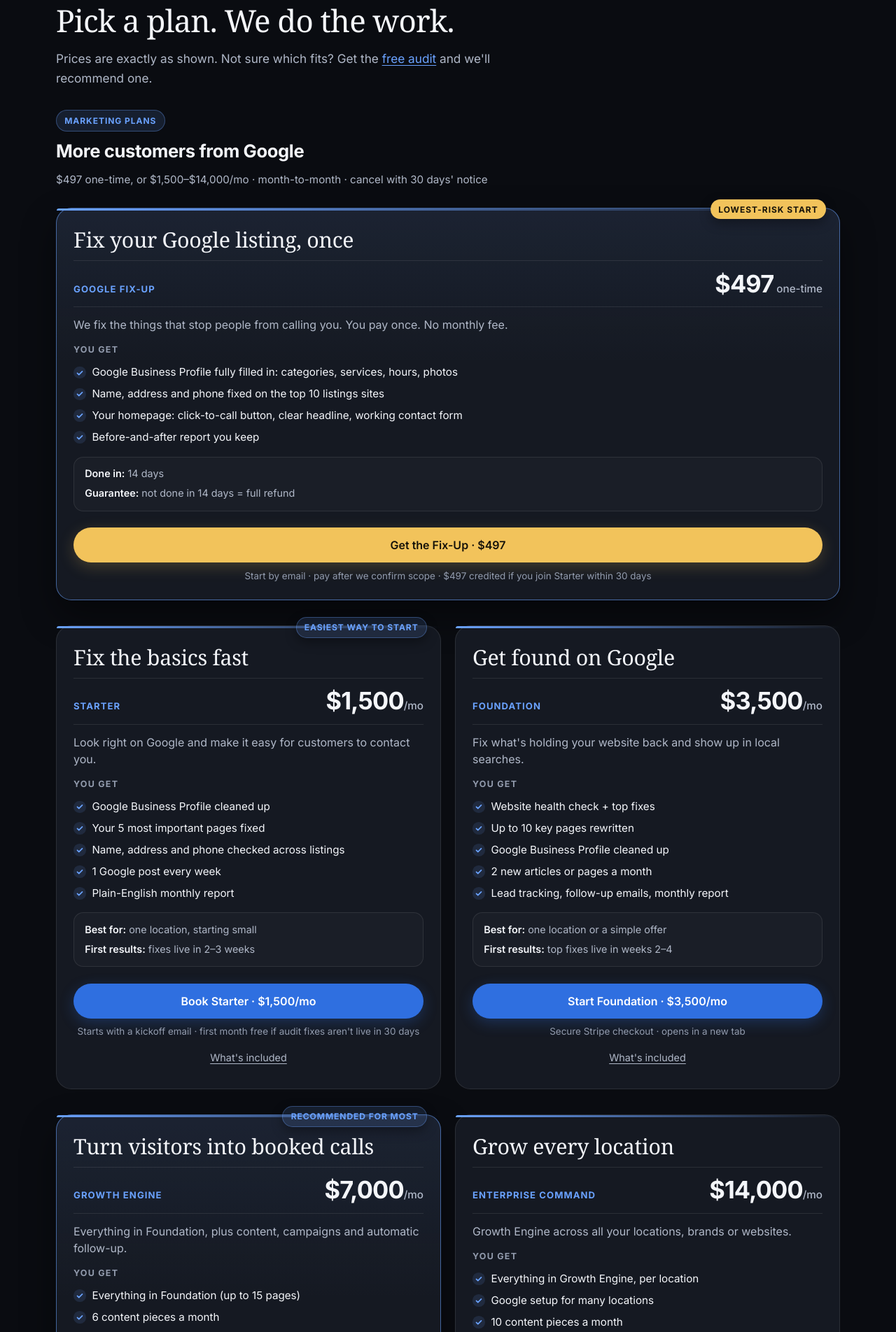
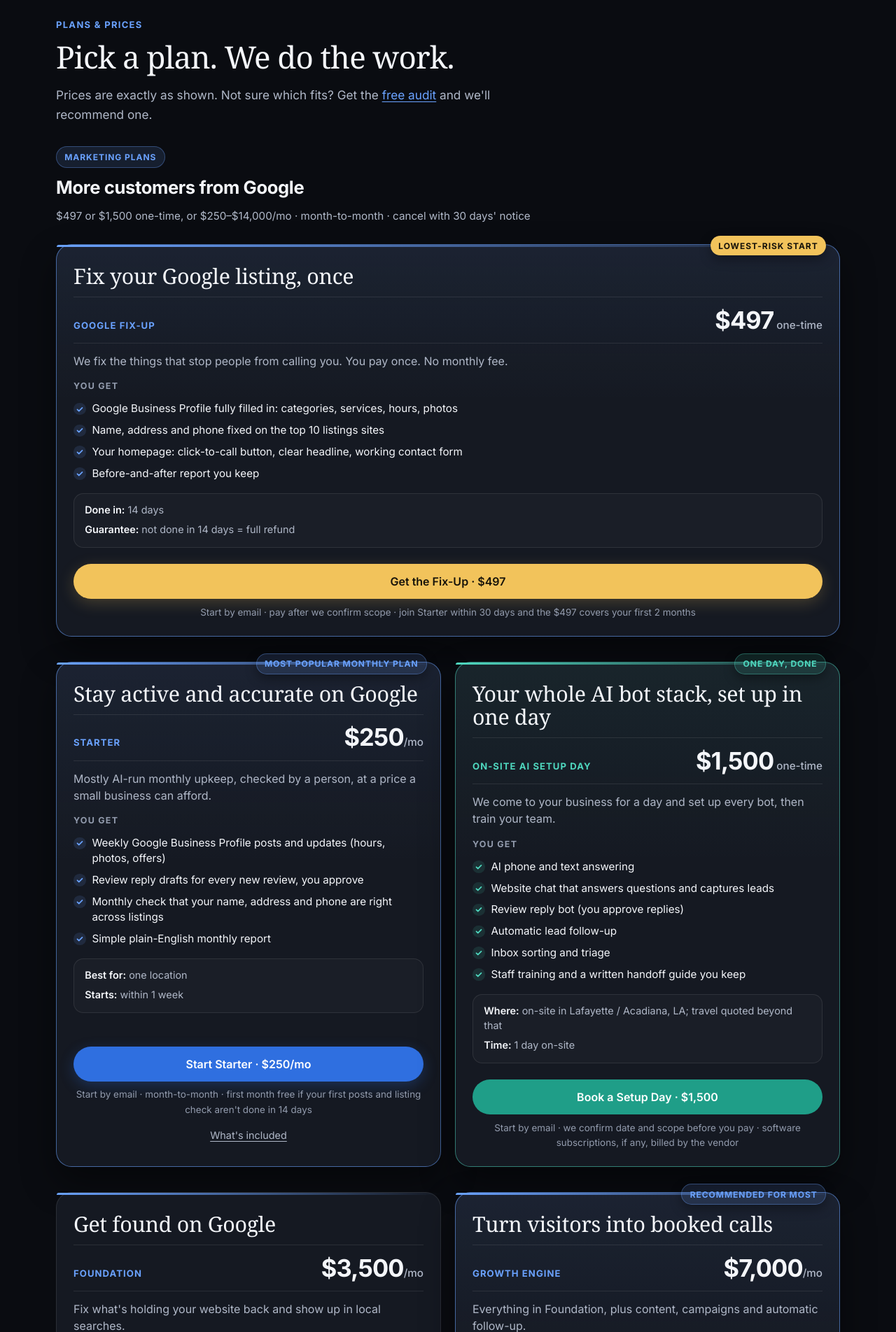
Before and after one commit to Michaelpeatross/root-cause-website, a Python web app: template templates/agency.html in a window 1280 px wide. Shown: the part 2196-4100 px from the top of the page at 70% size. Run offline with Jinja, Linux system fonts and the light colour scheme; the template is opened without the code that fills it, so the values that code supplies are empty; some web fonts are replaced.

Commit message:
ApexForge: Starter $250/mo AI-run upkeep, On-Site AI Setup Day $1,500

```diff
--- a/templates/agency.html
+++ b/templates/agency.html
@@ -4,7 +4,7 @@
 <meta charset="UTF-8" />
 <meta name="viewport" content="width=device-width, initial-scale=1" />
 <meta name="robots" content="index, follow" />
-<meta name="description" content="Local SEO agency for small business: get found on Google, Google Business Profile, and AI marketing automation. One-time Google Fix-Up $497, plans from $1,500/mo. Free website audit." />
+<meta name="description" content="Local SEO agency for small business: get found on Google, Google Business Profile, and AI marketing automation. One-time Google Fix-Up $497, plans from $250/mo. Free website audit." />
 <meta name="theme-color" content="#0a0c11" />
 <title>Local SEO Agency — Get Found on Google | ApexForge</title>
 <link rel="canonical" href="https://root-cause-test.com/agency" />
@@ -12,10 +12,10 @@
 <meta property="og:site_name" content="ApexForge" />
 <meta property="og:url" content="https://root-cause-test.com/agency" />
 <meta property="og:title" content="Local SEO Agency — Get Found on Google | ApexForge" />
-<meta property="og:description" content="Local SEO agency for small business: get found on Google, Google Business Profile, and AI marketing automation. One-time Google Fix-Up $497, plans from $1,500/mo. Free website audit." />
+<meta property="og:description" content="Local SEO agency for small business: get found on Google, Google Business Profile, and AI marketing automation. One-time Google Fix-Up $497, plans from $250/mo. Free website audit." />
 <meta name="twitter:card" content="summary" />
 <meta name="twitter:title" content="Local SEO Agency — Get Found on Google | ApexForge" />
-<meta name="twitter:description" content="Local SEO agency for small business: get found on Google, Google Business Profile, and AI marketing automation. One-time Google Fix-Up $497, plans from $1,500/mo. Free website audit." />
+<meta name="twitter:description" content="Local SEO agency for small business: get found on Google, Google Business Profile, and AI marketing automation. One-time Google Fix-Up $497, plans from $250/mo. Free website audit." />
 <link rel="preconnect" href="https://fonts.googleapis.com" />
 <link rel="preconnect" href="https://fonts.gstatic.com" crossorigin />
 <link href="https://fonts.googleapis.com/css2?family=Inter:wght@400;500;600;700&amp;family=Instrument+Serif:ital@0;1&amp;display=swap" rel="stylesheet" />
@@ -37,17 +37,18 @@
       "@id": "https://root-cause-test.com/agency#service",
       "name": "ApexForge Local SEO & AI Marketing",
       "url": "https://root-cause-test.com/agency",
-      "description": "Done-for-you local SEO, Google Business Profile optimization, get found on Google, and AI marketing automation for local and small businesses. Marketing plans from $1,500/mo, month-to-month with 30 days' notice.",
+      "description": "Done-for-you local SEO, Google Business Profile optimization, get found on Google, and AI marketing automation for local and small businesses. Marketing plans from $250/mo, month-to-month with 30 days' notice.",
       "provider": {"@id": "https://root-cause-test.com/agency#organization"},
       "areaServed": "United States",
-      "priceRange": "$497+",
+      "priceRange": "$250–$1,500 one-time or monthly; larger plans available",
       "offers": [
-        {"@type": "Offer", "name": "Starter", "price": "1500", "priceCurrency": "USD", "description": "Google Business Profile cleanup and optimization; fix-up of 5 most important website pages; local listing consistency check; 1 Google Business Profile post per week; plain-English monthly report. Month-to-month, cancel with 30 days' notice.", "url": "https://root-cause-test.com/agency#fix-basics"},
+        {"@type": "Offer", "name": "Starter", "price": "250", "priceCurrency": "USD", "description": "Mostly AI-run monthly upkeep: weekly Google Business Profile posts and updates, review reply drafts, monthly listing accuracy check, plain-English monthly report. Month-to-month, cancel with 30 days' notice.", "url": "https://root-cause-test.com/agency#fix-basics"},
         {"@type": "Offer", "name": "Review replies add-on", "price": "750", "priceCurrency": "USD", "description": "AI drafts Google and Yelp review replies you approve, flags angry reviews, monthly reputation report. Month-to-month, cancel with 30 days' notice.", "url": "https://root-cause-test.com/agency#protect-reputation"},
         {"@type": "Offer", "name": "Google profile upkeep add-on", "price": "500", "priceCurrency": "USD", "description": "Weekly Google Business Profile posts, Q&A drafts, photo ideas and name/address/phone checks. Ongoing upkeep; pairs with Starter or Foundation. Month-to-month, cancel with 30 days' notice.", "url": "https://root-cause-test.com/agency#stay-active-google"},
         {"@type": "Offer", "name": "Foundation", "price": "3500", "priceCurrency": "USD", "description": "Website health check and top technical fixes; up to 10 key pages rewritten; Google Business Profile and local basics; 2 new articles or pages every month; lead tracking, welcome + follow-up email series, monthly report. Month-to-month, cancel with 30 days' notice.", "url": "https://root-cause-test.com/agency#get-found"},
         {"@type": "Offer", "name": "Growth Engine", "price": "7000", "priceCurrency": "USD", "description": "Everything in Foundation (up to 15 key pages), plus 6 content pieces a month, campaigns, retargeting ads setup, and automatic follow-up. Month-to-month, cancel with 30 days' notice.", "url": "https://root-cause-test.com/agency#booked-calls"},
         {"@type": "Offer", "name": "Enterprise Command", "price": "14000", "priceCurrency": "USD", "description": "Full growth program across locations, brands or websites, with leadership reporting. Month-to-month, cancel with 30 days' notice.", "url": "https://root-cause-test.com/agency#every-location"},
+        {"@type": "Offer", "name": "On-Site AI Setup Day", "price": "1500", "priceCurrency": "USD", "description": "One day on-site in Lafayette/Acadiana, LA: AI phone/text answering, website chat, review reply bot, lead follow-up, inbox triage, staff training, written handoff.", "url": "https://root-cause-test.com/agency#onsite-setup"},
         {"@type": "Offer", "name": "AI Starter", "price": "3000", "priceCurrency": "USD", "description": "$15,000 one-time setup + $3,000/mo retainer. Customer chatbot, instant lead follow-up, 3–5 automated workflows. Retainer starts at go-live with a 3-month minimum, then month-to-month with 30 days' notice.", "url": "https://root-cause-test.com/agency#never-miss"},
         {"@type": "Offer", "name": "AI Operations", "price": "6000", "priceCurrency": "USD", "description": "$30,000 one-time setup + $6,000/mo retainer. AI assistants for sales, support and admin connected to CRM, email, calendar and accounting.", "url": "https://root-cause-test.com/agency#back-office"},
         {"@type": "Offer", "name": "AI Command", "price": "10000", "priceCurrency": "USD", "description": "$50,000+ one-time setup + $10,000+/mo retainer. Custom assistants per department, company knowledge base and live dashboards.", "url": "https://root-cause-test.com/agency#company-ai"},
@@ -58,7 +59,7 @@
       "@type": "FAQPage",
       "@id": "https://root-cause-test.com/agency#faq",
       "mainEntity": [
-        {"@type": "Question", "name": "How much does it cost?", "acceptedAnswer": {"@type": "Answer", "text": "The Google Fix-Up is $497 one-time. Marketing plans are $1,500, $3,500, $7,000 or $14,000 a month. Add-ons are $400–$1,200 a month. AI plans are a one-time setup ($15,000–$50,000+) plus $3,000–$10,000+ a month. The audit is free."}},
+        {"@type": "Question", "name": "How much does it cost?", "acceptedAnswer": {"@type": "Answer", "text": "The Google Fix-Up is $497 one-time. On-Site AI Setup Day is $1,500 one-time. Marketing plans are $250, $3,500, $7,000 or $14,000 a month. Add-ons are $400–$1,200 a month. AI plans are a one-time setup ($15,000–$50,000+) plus $3,000–$10,000+ a month. The audit is free."}},
         {"@type": "Question", "name": "How fast will I see changes?", "acceptedAnswer": {"@type": "Answer", "text": "Starter: first fixes live in 2–3 weeks. Foundation: top fixes in weeks 2–4. Growth Engine: first campaign in weeks 8–10. AI Starter: live in about 6 weeks. Google rankings take months to build, and nobody can guarantee them."}},
         {"@type": "Question", "name": "Can I cancel?", "acceptedAnswer": {"@type": "Answer", "text": "Yes. Marketing plans and add-ons are month-to-month: cancel anytime with 30 days' notice. AI plans have a 3-month minimum after go-live, then the same 30 days' notice."}},
         {"@type": "Question", "name": "Which plan should I pick?", "acceptedAnswer": {"@type": "Answer", "text": "Starting small: Starter. Want more Google traffic: Foundation. Ready to grow: Growth Engine. Several locations: Enterprise Command. Missing leads or buried in admin: the AI plans. Need just one thing: an add-on. Still not sure? Get the free audit or book a 20-min fit call."}},
@@ -106,7 +107,8 @@
 <p>I want to…</p>
 <div class="chips">
 <a href="#fix-once">Fix it once · $497</a>
-<a href="#fix-basics">Start small</a>
+<a href="#fix-basics">Monthly upkeep · $250</a>
+<a href="#onsite-setup">AI setup day · $1,500</a>
 <a href="#get-found">Get found on Google</a>
 <a href="#booked-calls">Get more booked calls</a>
 <a href="#never-miss">Answer every lead with AI</a>
@@ -161,7 +163,7 @@
 <div class="group-head first" id="marketing">
 <span class="pill pill-blue">Marketing plans</span>
 <h3>More customers from Google</h3>
-<span class="terms">$497 one-time, or $1,500–$14,000/mo · month-to-month · cancel with 30 days' notice</span>
+<span class="terms">$497 or $1,500 one-time, or $250–$14,000/mo · month-to-month · cancel with 30 days' notice</span>
 </div>
 <div class="offers four five">
 <article class="offer featured" id="fix-once">
@@ -177,23 +179,39 @@
 <li>Before-and-after report you keep</li>
 </ul>
 <div class="meta"><span><b>Done in:</b> 14 days</span><span><b>Guarantee:</b> not done in 14 days = full refund</span></div>
-<div class="cta"><a class="btn btn-gold" href="mailto:ptross23@gmail.com?bcc=michaelpeatross@gmail.com&amp;subject=ApexForge%20Google%20Fix-Up%20%E2%80%94%20%24497%20one-time&amp;body=Hi%20Ptross%2C%0A%0AI%27d%20like%20the%20ApexForge%20Google%20Fix-Up%20%28%24497%20one-time%29.%0A%0AName%3A%0ABusiness%20name%3A%0AWebsite%3A%0ACity%3A%0ABest%20phone%3A%0A%0AThanks%2C%0A">Get the Fix-Up · $497</a><p class="cta-note">Start by email · pay after we confirm scope · $497 credited if you join Starter within 30 days</p></div>
+<div class="cta"><a class="btn btn-gold" href="mailto:ptross23@gmail.com?bcc=michaelpeatross@gmail.com&amp;subject=ApexForge%20Google%20Fix-Up%20%E2%80%94%20%24497%20one-time&amp;body=Hi%20Ptross%2C%0A%0AI%27d%20like%20the%20ApexForge%20Google%20Fix-Up%20%28%24497%20one-time%29.%0A%0AName%3A%0ABusiness%20name%3A%0AWebsite%3A%0ACity%3A%0ABest%20phone%3A%0A%0AThanks%2C%0A">Get the Fix-Up · $497</a><p class="cta-note">Start by email · pay after we confirm scope · join Starter within 30 days and the $497 covers your first 2 months</p></div>
 </article>
-<article class="offer" id="fix-basics">
-<span class="flag pill pill-blue">Easiest way to start</span>
-<p class="outcome">Fix the basics fast</p>
-<div class="plan-row"><span class="plan-name">Starter</span><span class="price">$1,500<small>/mo</small></span></div>
-<p class="promise">Look right on Google and make it easy for customers to contact you.</p>
+<article class="offer featured" id="fix-basics">
+<span class="flag pill pill-blue">Most popular monthly plan</span>
+<p class="outcome">Stay active and accurate on Google</p>
+<div class="plan-row"><span class="plan-name">Starter</span><span class="price">$250<small>/mo</small></span></div>
+<p class="promise">Mostly AI-run monthly upkeep, checked by a person, at a price a small business can afford.</p>
 <p class="yg">You get</p>
 <ul class="checks">
-<li>Google Business Profile cleaned up</li>
-<li>Your 5 most important pages fixed</li>
-<li>Name, address and phone checked across listings</li>
-<li>1 Google post every week</li>
-<li>Plain-English monthly report</li>
+<li>Weekly Google Business Profile posts and updates (hours, photos, offers)</li>
+<li>Review reply drafts for every new review, you approve</li>
+<li>Monthly check that your name, address and phone are right across listings</li>
+<li>Simple plain-English monthly report</li>
 </ul>
-<div class="meta"><span><b>Best for:</b> one location, starting small</span><span><b>First results:</b> fixes live in 2–3 weeks</span></div>
-<div class="cta"><a class="btn btn-primary" href="mailto:ptross23@gmail.com?bcc=michaelpeatross@gmail.com&amp;subject=ApexForge%20Starter%20kickoff%20%E2%80%94%20%241%2C500%2Fmo&amp;body=Hi%20Ptross%2C%0A%0AI%27d%20like%20to%20book%20an%20ApexForge%20Starter%20kickoff%20%28%241%2C500%2Fmo%29.%0A%0AName%3A%0ACompany%3A%0AWebsite%3A%0ACity%3A%0ABest%20times%20%28America%2FChicago%29%3A%0A1.%0A2.%0A3.%0A%0AThanks%2C%0A">Book Starter · $1,500/mo</a><p class="cta-note">Starts with a kickoff email · first month free if audit fixes aren't live in 30 days</p><a class="mini" href="#starter">What's included</a></div>
+<div class="meta"><span><b>Best for:</b> one location</span><span><b>Starts:</b> within 1 week</span></div>
+<div class="cta"><a class="btn btn-primary" href="mailto:ptross23@gmail.com?bcc=michaelpeatross@gmail.com&amp;subject=ApexForge%20Starter%20%E2%80%94%20%24250%2Fmo&amp;body=Hi%20Ptross%2C%0A%0AI%27d%20like%20to%20book%20an%20ApexForge%20Starter%20Starter%20plan%20%28%24250%2Fmo%29.%0A%0AName%3A%0ACompany%3A%0AWebsite%3A%0ACity%3A%0ABest%20times%20%28America%2FChicago%29%3A%0A1.%0A2.%0A3.%0A%0AThanks%2C%0A">Start Starter · $250/mo</a><p class="cta-note">Start by email · month-to-month · first month free if your first posts and listing check aren't done in 14 days</p><a class="mini" href="#starter">What's included</a></div>
+</article>
+<article class="offer ai featured" id="onsite-setup">
+<span class="flag pill pill-teal">One day, done</span>
+<p class="outcome">Your whole AI bot stack, set up in one day</p>
+<div class="plan-row"><span class="plan-name">On-Site AI Setup Day</span><span class="price">$1,500<small> one-time</small></span></div>
+<p class="promise">We come to your business for a day and set up every bot, then train your team.</p>
+<p class="yg">You get</p>
+<ul class="checks">
+<li>AI phone and text answering</li>
+<li>Website chat that answers questions and captures leads</li>
+<li>Review reply bot (you approve replies)</li>
+<li>Automatic lead follow-up</li>
+<li>Inbox sorting and triage</li>
+<li>Staff training and a written handoff guide you keep</li>
+</ul>
+<div class="meta"><span><b>Where:</b> on-site in Lafayette / Acadiana, LA; travel quoted beyond that</span><span><b>Time:</b> 1 day on-site</span></div>
+<div class="cta"><a class="btn btn-teal" href="mailto:ptross23@gmail.com?bcc=michaelpeatross@gmail.com&amp;subject=ApexForge%20On-Site%20AI%20Setup%20Day%20%E2%80%94%20%241%2C500&amp;body=Hi%20Ptross%2C%0A%0AI%27d%20like%20to%20book%20an%20On-Site%20AI%20Setup%20Day%20%28%241%2C500%29.%0A%0AName%3A%0ABusiness%20name%3A%0AWebsite%3A%0AAddress%20%2F%20town%3A%0ANumber%20of%20staff%20to%20train%3A%0ATools%20we%20use%20today%20%28phone%2C%20email%2C%20website%2C%20CRM%2C%20calendar%29%3A%0A2-3%20preferred%20dates%3A%0A1.%0A2.%0A3.%0A%0AThanks%2C%0A">Book a Setup Day · $1,500</a><p class="cta-note">Start by email · we confirm date and scope before you pay · software subscriptions, if any, billed by the vendor</p></div>
 </article>
 <article class="offer" id="get-found">
 <p class="outcome">Get found on Google</p>
@@ -368,33 +386,26 @@
 <p class="section-label">Full marketing plan details</p>
 <p class="note" style="margin-top:0">Week 1 starts at kickoff, usually about 3 business days after checkout. Dates assume tool access and yes/no replies within 3 business days. Your written scope has the final numbers. We don't guarantee rankings, traffic or revenue.</p>
 <details class="acc" id="starter">
-<summary><h4>Starter: everything included</h4> <small>$1,500/mo · first fixes live in about 2–3 weeks, then monthly upkeep</small></summary>
+<summary><h4>Starter: everything included</h4> <small>$250/mo · starts within 1 week, then ongoing</small></summary>
 <div class="detail-body">
 <div>
 <h5>What you get</h5>
 <ul class="dl">
-<li>Google Business Profile cleanup and optimization: categories, services, hours, photos and description</li>
-<li>A fix-up of your 5 most important website pages (you pick them with us; usually home, top services and contact): page titles, headings, calls to action, clear contact and booking options, and basic technical SEO fixes on those pages</li>
-<li>Local listing consistency check: we check that your business name, address and phone number match across your main listings and give you a short list of anything to correct</li>
-<li>1 Google Business Profile post per week</li>
-<li>Monthly upkeep of your profile and those 5 pages</li>
-<li>A plain-English monthly report (real data only), a list of what shipped, and a short yes/no list</li>
+<li>1 Google Business Profile post per week, plus updates to hours, photos and offers when you tell us</li>
+<li>AI-drafted replies to every new Google review; you approve before they post</li>
+<li>Monthly listing accuracy check: name, address and phone across your main listings, with a short fix list</li>
+<li>A simple plain-English monthly report (real data only)</li>
 </ul>
 <h5>Not in Starter</h5>
-<p>New articles or pages each month, rewrites beyond your 5 pages, a full website health check, lead tracking setup, email series, ads or multiple locations. Those start with <a class="text-link" href="#foundation">Foundation</a>, and you can upgrade anytime.</p>
+<p>Website page rewrites, a one-time profile overhaul, new content, lead tracking, ads or multiple locations. Get the one-time <a class="text-link" href="#fix-once">Google Fix-Up</a> first, or upgrade to <a class="text-link" href="#foundation">Foundation</a> anytime.</p>
 </div>
 <div>
-<h5>First month</h5>
+<h5>How it runs</h5>
 <ol class="tl">
-<li><b>Week 1</b>Short questionnaire, access to your Google Business Profile and website, and a starting snapshot of your profile and your 5 pages</li>
-<li><b>Weeks 2–3</b>Profile cleanup, the 5-page fix-up and the listing check. <em>You approve the page changes in one pass.</em> First fixes live in about 2–3 weeks.</li>
-<li><b>Week 4</b>Weekly profile posts running, first monthly report and yes/no list</li>
-<li><b>Every month after</b>4 or so profile posts (1 a week), upkeep of your profile and 5 pages, report, short yes/no list</li>
+<li><b>Week 1</b>Short questionnaire and access to your Google Business Profile. First post goes up.</li>
+<li><b>Every week</b>New post; review reply drafts sent for your OK.</li>
+<li><b>Every month</b>Listing check and report.</li>
 </ol>
-</div>
-<div class="full">
-<h5>What you provide</h5>
-<p>A short form ("unknown" is fine); access to your Google Business Profile and website (and Google Search Console if you have it); a few real photos of your work, team or location; one person who answers yes/no within 3 business days.</p>
 </div>
 </div>
 </details>
@@ -565,8 +576,8 @@
 <div class="wrap">
 <p class="section-label">FAQ</p>
 <h2 id="faq-h">Straight answers</h2>
-<details class="acc"><summary>What's the guarantee?</summary><div class="acc-body">Google Fix-Up: if the listed fixes aren't live in 14 days, you get a full refund. Starter: if the fixes from your audit aren't live in 30 days, your first month is free. We don't promise rankings; we promise the work, on time, with proof.</div></details>
-<details class="acc"><summary>How much does it cost?</summary><div class="acc-body">The Google Fix-Up is $497 one-time. Marketing plans are $1,500, $3,500, $7,000 or $14,000 a month. Add-ons are $400–$1,200 a month. AI plans are a one-time setup ($15,000–$50,000+) plus $3,000–$10,000+ a month. The audit is free.</div></details>
+<details class="acc"><summary>What's the guarantee?</summary><div class="acc-body">Google Fix-Up: if the listed fixes aren't live in 14 days, you get a full refund. Starter: if your first posts and listing check aren't done in 14 days, your first month is free. We don't promise rankings; we promise the work, on time, with proof.</div></details>
+<details class="acc"><summary>How much does it cost?</summary><div class="acc-body">The Google Fix-Up is $497 one-time. On-Site AI Setup Day is $1,500 one-time. Marketing plans are $250, $3,500, $7,000 or $14,000 a month. Add-ons are $400–$1,200 a month. AI plans are a one-time setup ($15,000–$50,000+) plus $3,000–$10,000+ a month. The audit is free.</div></details>
 <details class="acc"><summary>How fast will I see changes?</summary><div class="acc-body">Starter: first fixes live in 2–3 weeks. Foundation: top fixes in weeks 2–4. Growth Engine: first campaign in weeks 8–10. AI Starter: live in about 6 weeks. Google rankings take months to build, and nobody can guarantee them.</div></details>
 <details class="acc"><summary>Can I cancel?</summary><div class="acc-body">Yes. Marketing plans and add-ons are month-to-month: cancel anytime with 30 days' notice. AI plans have a 3-month minimum after go-live, then the same 30 days' notice.</div></details>
 <details class="acc"><summary>Which plan should I pick?</summary><div class="acc-body">Starting small: <a href="#fix-basics">Starter</a>. Want more Google traffic: <a href="#get-found">Foundation</a>. Ready to grow: <a href="#booked-calls">Growth Engine</a>. Several locations: <a href="#every-location">Enterprise Command</a>. Missing leads or buried in admin: the <a href="#ai">AI plans</a>. Need just one thing: an <a href="#addons">add-on</a>. Still not sure? Get the free audit or <a href="mailto:ptross23@gmail.com?bcc=michaelpeatross@gmail.com&amp;subject=ApexForge%2020-min%20fit%20call&amp;body=Hi%20Ptross%2C%0A%0AI%27d%20like%20to%20book%20a%2020-min%20fit%20call.%0A%0AName%3A%0ACompany%3A%0AWebsite%3A%0ABest%20times%20%28America%2FChicago%29%3A%0A">book a 20-min fit call</a>.</div></details>
--- a/templates/ai_transformation.html
+++ b/templates/ai_transformation.html
@@ -77,6 +77,7 @@
 <div class="btn-group">
 <a class="btn btn-teal" href="mailto:ptross23@gmail.com?bcc=michaelpeatross@gmail.com&amp;subject=AI%20Transformation%20kickoff%20call&amp;body=Hi%20Ptross%2C%0A%0AI%27d%20like%20to%20book%20an%20AI%20Transformation%20kickoff%20call.%0A%0ATier%20of%20interest%3A%20Not%20sure%20yet%0ACompany%20name%3A%0ACompany%20size%20%28number%20of%20employees%29%3A%0AWebsite%3A%0ATools%20we%20use%20today%20%28CRM%2C%20email%2C%20calendar%2C%20accounting%2C%20phone%2FSMS%2C%20other%29%3A%0ABiggest%20time%20sinks%20we%27d%20like%20automated%3A%0A%0A2-3%20preferred%20call%20times%20%28America%2FChicago%29%3A%0A1.%0A2.%0A3.%0A%0AThanks%2C%0A">Book a kickoff call</a>
 <a class="btn btn-ghost" href="#tiers">See AI plans &amp; prices</a>
+<a class="btn btn-ghost" href="/agency#onsite-setup">Small business? One-day on-site setup · $1,500</a>
 </div>
 <nav class="goal-chips" aria-label="Jump to a plan">
 <p>I want to…</p>
```
Also changed, not shown: templates/business.html (+4 -4 lines).
